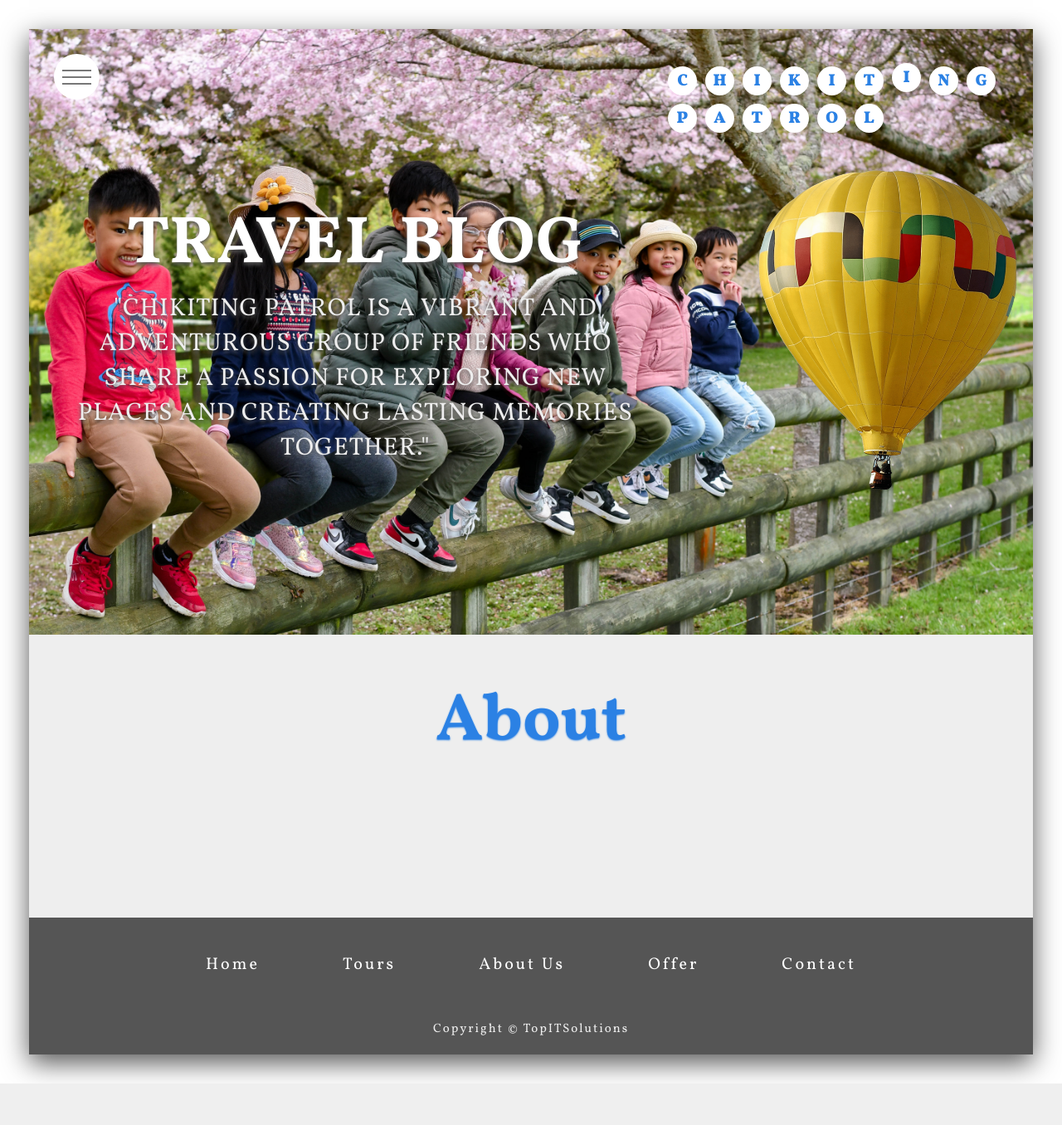
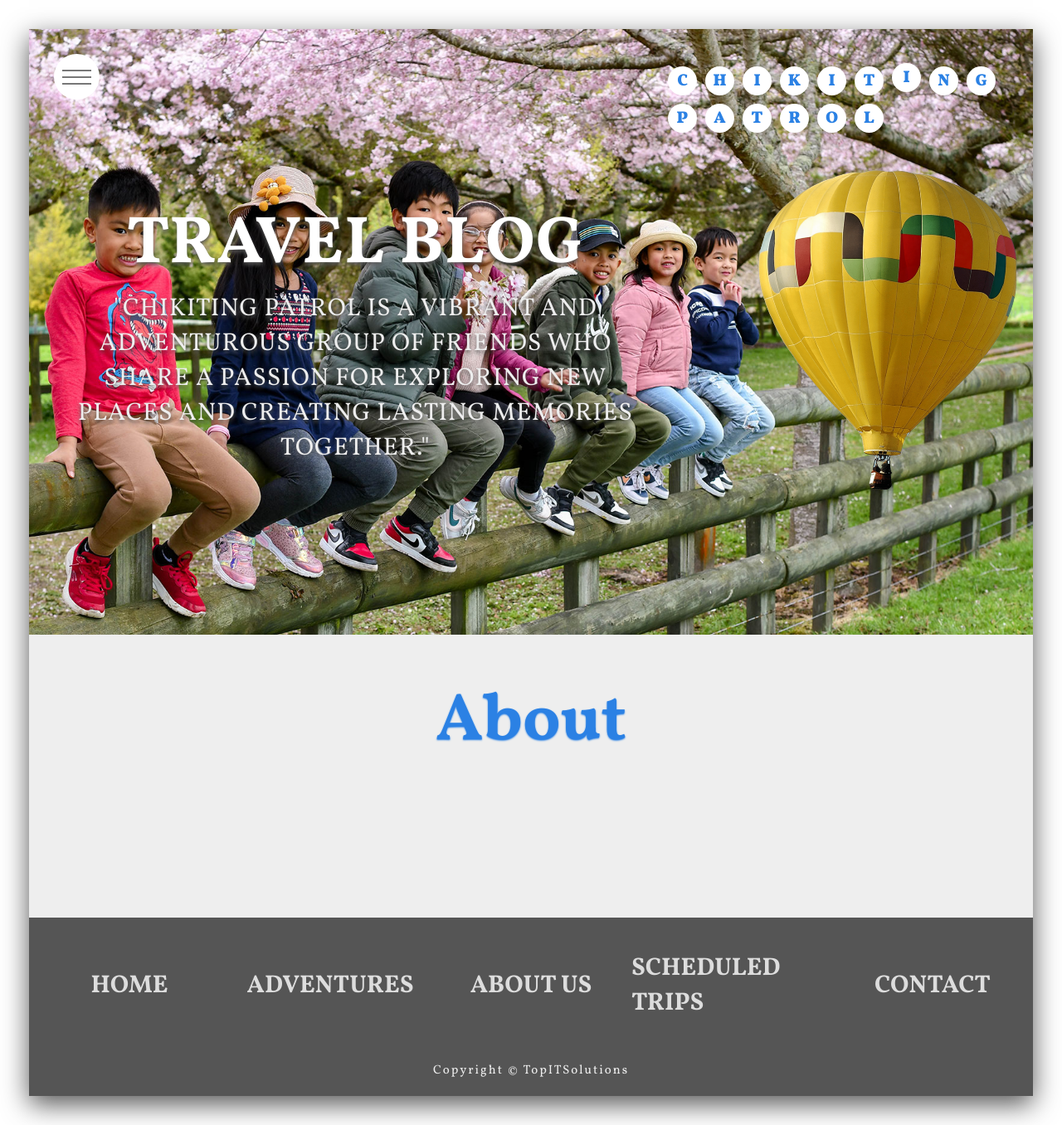
Before and after one commit to christopherece/chikitingpatrolnz, a Django app: page /about in a window 1280 px wide. Shown: the whole page at 83% size. Before the commit the page ends 1306 px from the top, so only its background shows below. Run offline with Django 4.2, Linux system fonts and the light colour scheme; some libraries are stand-ins or nearby versions.

Commit message:
Modified BG image to lower size

```diff
--- a/templates/base.html
+++ b/templates/base.html
@@ -16,10 +16,10 @@
     <title>Chikiting Patrol NZ</title>
     <style>
             .navbar {
-              background-image: url('/static/images/chikiting.jpg');
+              background-image: url('/static/images/chikitingbg.jpg');
           }
           .header {
-              background-image: url('/static/images/chikiting.jpg');
+              background-image: url('/static/images/chikitingbg.jpg');
           }
 
     </style>
--- a/templates/pages/index.html
+++ b/templates/pages/index.html
@@ -6,7 +6,7 @@
 {% block content %}
 
  <!-- Popular tours -->
- <section class="popular-tours">
+ <section class="popular-tours" id="adventures">
   <h1 class="popular-tours-heading">Recent Adventure</h1>
   <div class="cards-wrapper">
     <div class="card">
@@ -90,7 +90,7 @@
 <!-- End of Popular tours -->
 
 <!-- Stories -->
-<section class="stories">
+<section class="stories" id="stories">
   <div class="video-container">
     <video class="bg-video" autoplay muted loop>
       <source src="images/video2.mp4" type="video/mp4" />
@@ -146,7 +146,7 @@
 <!-- End of Stories -->
 
 <!-- Contact -->
-<section class="contact">
+<section class="contact" id="contact">
   <h1 class="contact-heading">Contact Us</h1>
   <form class="contact-form center">
     <div class="input-group">
--- a/templates/partials/_footer.html
+++ b/templates/partials/_footer.html
@@ -1,10 +1,10 @@
 <footer class="footer">
     <div class="footer-list">
-      <a href="#" class="footer-link">Home</a>
-      <a href="#" class="footer-link">Tours</a>
-      <a href="#" class="footer-link">About Us</a>
-      <a href="#" class="footer-link">Offer</a>
-      <a href="#" class="footer-link">Contact</a>
+      <a href="#home" class="nav-link center">Home</a>
+            <a href="#adventures" class="nav-link center">Adventures</a>
+            <a href="#aboutus" class="nav-link center">About Us</a>
+            <a href="#scheduled" class="nav-link center">Scheduled Trips</a>
+            <a href="#contact" class="nav-link center">Contact</a>
     </div>
     <p class="footer-paragraph">
       <!-- Copyright &copy; CodeAndCreate All Rights Reserved -->
--- a/templates/partials/_navbar.html
+++ b/templates/partials/_navbar.html
@@ -10,11 +10,11 @@
             <div class="line line-2"></div>
           </div>
           <div class="nav-list">
-            <a href="#" class="nav-link center">Home</a>
-            <a href="#" class="nav-link center">Adventures</a>
-            <a href="#" class="nav-link center">About Us</a>
-            <a href="#" class="nav-link center">Scheduled Trips</a>
-            <a href="#" class="nav-link center">Contact</a>
+            <a href="#home" class="nav-link center">Home</a>
+            <a href="#adventures" class="nav-link center">Adventures</a>
+            <a href="#aboutus" class="nav-link center">About Us</a>
+            <a href="#stories" class="nav-link center">Stories</a>
+            <a href="#contact" class="nav-link center">Contact</a>
           </div>
         </nav>
       </div>
```
Also changed, not shown: templates/site_template/index.html (+8 -8 lines), chikitingpatrolnz/static/images/chikiting.jpg, chikitingpatrolnz/static/images/chikitingbg.jpg (added), 3 other files.
